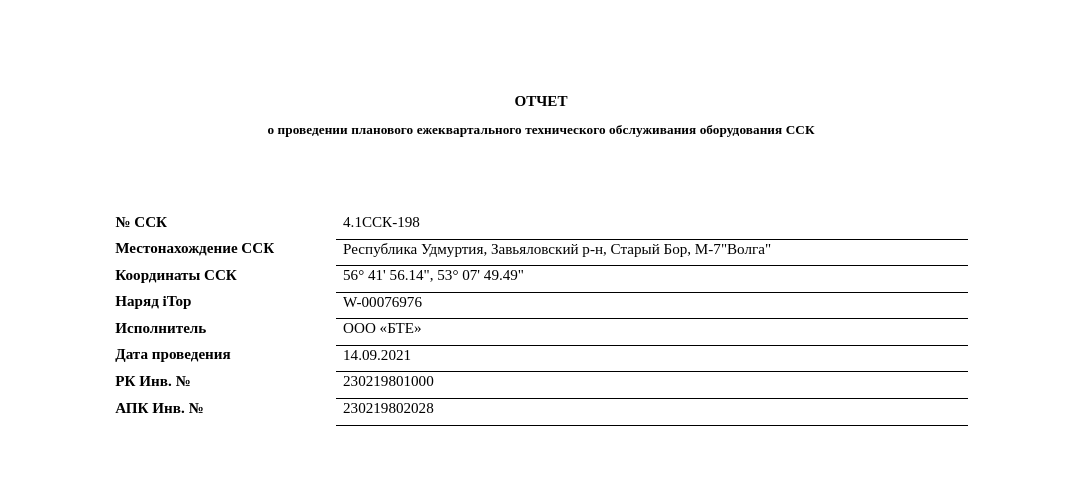
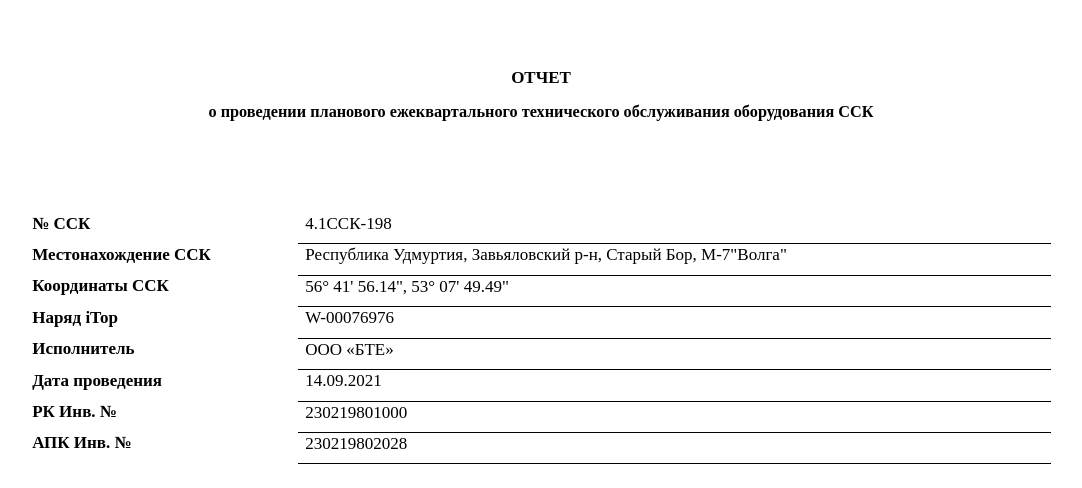
Before and after one commit to timur-svoboda/html2pdf, a website: page src/index.html in a window 1280 px wide. Shown: the whole page, without its empty margins (99-1181 px from the left). Drawn offline with Linux system fonts and the light colour scheme.

Commit message:
Update front

```diff
--- a/src/css/main.css
+++ b/src/css/main.css
@@ -8,41 +8,40 @@ body {
 
 .front__wrapper {
   margin: 0 auto;
-  padding-top: 2.2cm;
+  padding-top: 1.5cm;
 }
 
 .front__title {
   text-align: center;
-  font-size: 0.4cm;
-  margin-bottom: 0.3cm;
+  font-size: 0.45cm;
+  margin-bottom: 0.4cm;
 }
 
 .front__subtitle {
   text-align: center;
-  font-weight: bold;
+  font-weight: 600;
   margin-top: 0;
-  font-size: 0.35cm;
-  letter-spacing: 0.002cm;
+  font-size: 0.43cm;
 }
 
 .front__table {
-  margin: 2cm auto 0;
+  margin: 2.4cm auto 0;
   border-collapse: collapse;
 }
 
 .front__table-cell {
-  font-size: 0.4cm;
+  font-size: 0.45cm;
   vertical-align: top;
-  padding-bottom: 0.2cm;
+  padding-bottom: 0.25cm;
 }
 
 .front__table-cell--first {
   font-weight: bold;
-  width: 5.8cm;
+  width: 7cm;
 }
 
 .front__table-cell--second {
   border-bottom: 0.026cm solid #000;
   padding-left: 0.2cm;
-  width: 16.5cm;
+  width: 19.7cm;
 }
```
